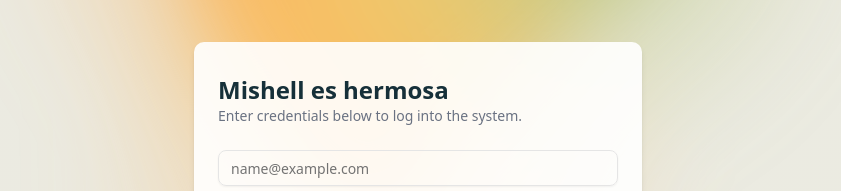
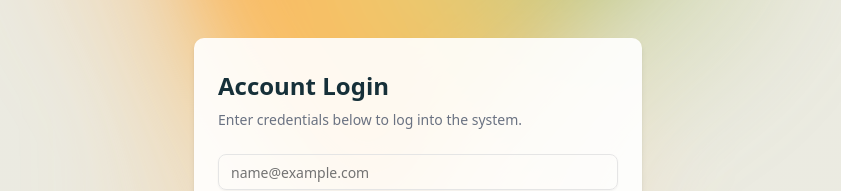
Before and after one commit to tchiahsu/microgreen-app, a React (Vite) app in the folder ui/: page / in a window 1280 px wide. Shown: the part 218-409 px from the top of the page, without its empty margins (222-1063 px from the left). Built offline with nearby package versions, Linux system fonts and the light colour scheme.

Commit message:
fixed login page issue

```diff
--- a/ui/src/pages/Header.tsx
+++ b/ui/src/pages/Header.tsx
@@ -153,12 +153,6 @@ export default function Header() {
                                 <Button className="flex flex-1 bg-green-800 cursor-pointer" disabled={loading}>
                                     {loading ? "Saving..." : "Save Changes"}
                                 </Button>
-                                <Button
-                                    className="flex flex-1 bg-red-600 active:scale-95 cursor-pointer"
-                                    onClick={() => setProfileOpen(false)}
-                                >
-                                    Exit
-                                </Button>
                             </div>
 
                             <Button
--- a/ui/src/pages/pages/Login.tsx
+++ b/ui/src/pages/pages/Login.tsx
@@ -44,6 +44,7 @@ export default function Login() {
 
         if (!userPassword) {
             toast.error("Please enter your password.")
+            return;
         }
 
         e.preventDefault();
@@ -53,8 +54,8 @@ export default function Login() {
     return (
         <div className="flex items-center justify-center min-h-screen px-4 sm:px-0">
             <div className="flex flex-col w-full max-w-md gap-6 bg-white/90 px-6 py-8 rounded-lg shadow-md">
-                <div>
-                    <div className="text-2xl font-semibold text-[#163039]">Mishell es hermosa</div>
+                <div className="flex flex-col gap-2">
+                    <div className="text-2xl font-semibold text-[#163039]">Account Login</div>
                     <div className="text-sm text-gray-500">Enter credentials below to log into the system.</div>
                 </div>
 
```
